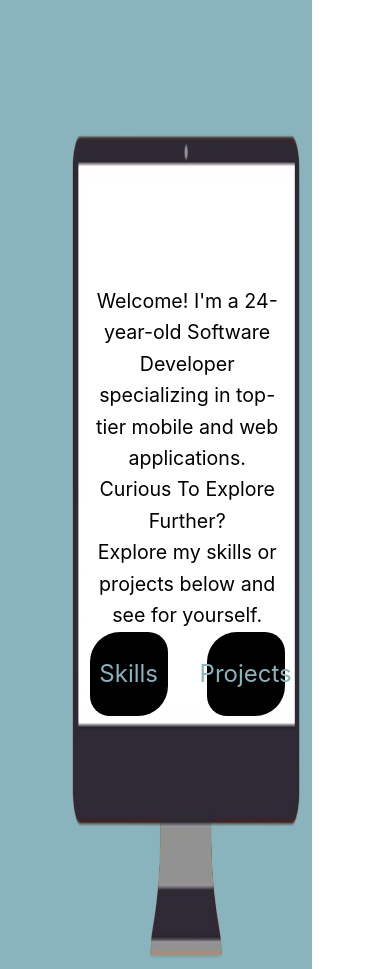
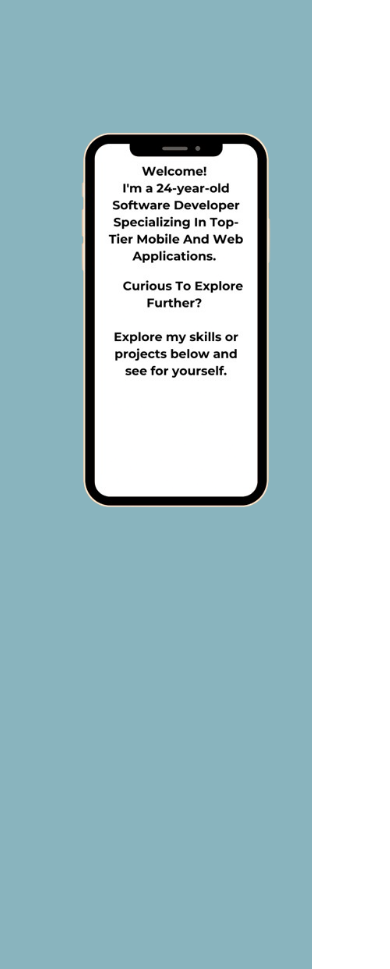
Before and after one commit to DroidStudioAS/Portfolio, a Vue app: page /about in a window 390 px wide. Shown: the part 2660-3629 px from the top of the page. Built offline with nearby package versions, Linux system fonts and the light colour scheme.

Commit message:
swapped computer with mobile image for devices < 767px

```diff
--- a/src/views/AboutView.vue
+++ b/src/views/AboutView.vue
@@ -174,6 +174,9 @@ function pushTo(name){
     <div class="image_container">
       <img class="comp_image" src="/back_computer.png">
     </div>
+    <div class="mobile_frame">
+      <img src="/icon_mobile_frame.png">
+    </div>
 
 
 
@@ -290,6 +293,26 @@ gap: 3vw;
 
 
 }
+.mobile_frame{
+  display: flex;
+  justify-content: center;
+  align-items: center;
+
+  width: 80vw;
+
+  position: absolute;
+  top: 0vh;
+
+
+  left: 5vw;
+
+
+  visibility: hidden;
+}
+
+.mobile_frame img {
+  width: 100vw;
+}
 .page_header{
   position: absolute;
   top: 3vh;
@@ -307,11 +330,12 @@ gap: 3vw;
 .education_container{
   position: absolute;
   top: 74vh ;
-  width: 90vw;
+  width: 80vw;
 
   display: flex;
   flex-flow: row nowrap;
   justify-content: space-around;
+
 }
 /****************End Of Styles important for core page layout***************/
 /****************Language Table Styles**************/
@@ -507,6 +531,8 @@ align-items: center;
   .education_container{
     flex-flow: column nowrap;
     gap: 2vh;
+    align-items: center;
+    width: 80vw;
   }
   .school_name{
     font-size: 2cap;
@@ -518,8 +544,7 @@ align-items: center;
     font-size: 1.2cap;
   }
   .content_container{
-    font-size: 0.9cap;
-    bottom: 40vh;
+   visibility: hidden;
   }
   .education_container{
     text-align: center;
@@ -546,6 +571,13 @@ align-items: center;
 }
 .service_description{
   width: 60vw;
+}
+/*********Toggle Frames************/
+.image_container{
+  visibility: hidden;
+}
+.mobile_frame{
+  visibility: visible;
 }
 
 
@@ -618,7 +650,7 @@ width: 15vw;
     font-size: 1.5cap;
   }
   .content_container{
-    font-size: 1cap;
+   visibility: hidden;
   }
   .education_container{
     text-align: center;
@@ -670,6 +702,12 @@ width: 15vw;
 
 
 
+}
+.image_container{
+  visibility: hidden;
+}
+.mobile_frame{
+  visibility: visible;
 }
 }
 
```
Also changed, not shown: public/icon_mobile_frame.png (added).
